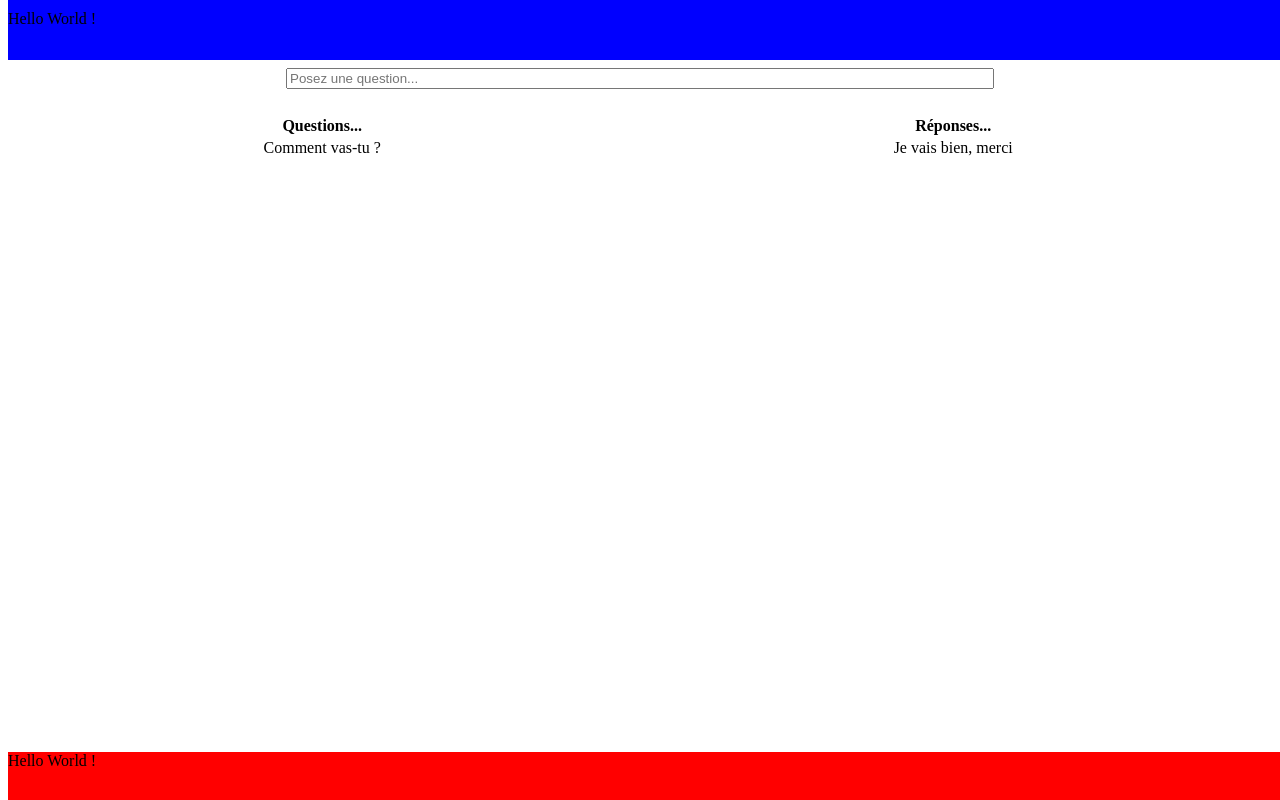
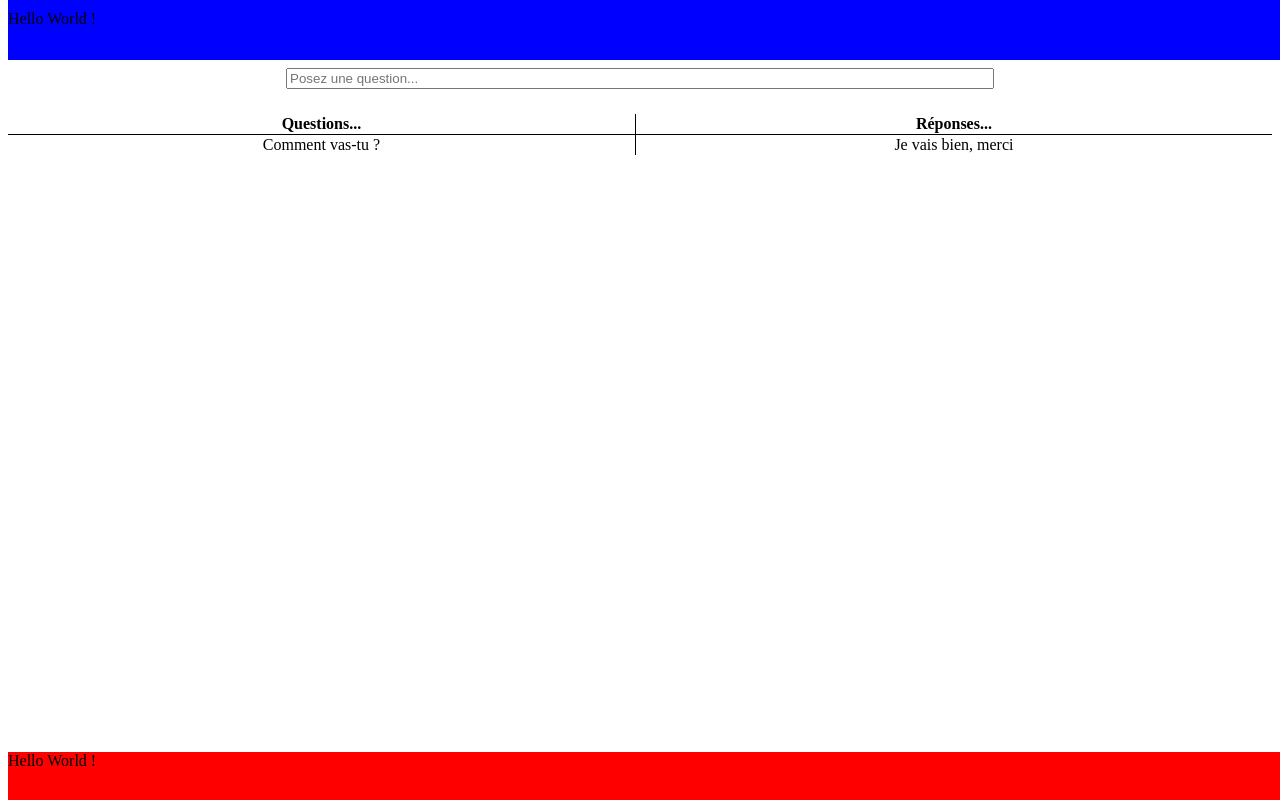
Before and after one commit to manhunter7-2/bot-L3-front, a website: page index.html in a window 1280 px wide. Drawn offline with Linux system fonts and the light colour scheme.

Commit message:
taleau ok

```diff
--- a/assets/css/styles.css
+++ b/assets/css/styles.css
@@ -1,6 +1,6 @@
-.header{
+.header {
     position: fixed;
-    margin:0;
+    margin: 0;
     top: 0;
     width: 100%;
     height: 2.5rem;
@@ -8,34 +8,69 @@
     padding: 10px 0;
 }
 
-.searchbar-container{
+.searchbar-container {
     display: flex;
     height: 250%;
     justify-content: center;
 }
 
-.input{
+.input {
     width: 700px;
 }
 
-.hist-table{
+.hist-table {
     margin-top: 2%;
     display: flex;
     justify-content: center;
     width: 100%;
 }
 
-.hist-table table{
+.hist-table table {
     width: 100%;
     justify-content: center;
     text-align: center;
 }
 
-/* .hist-table td{
-    justify-content: center;
+/* table{
+    border-collapse: collapse;
+}
+
+tr, td{
+
+    border: solid;
+    border-width: 2px;
 } */
 
-footer{
+
+table {
+    border-collapse: collapse;
+}
+
+table td,
+table th {
+    border: 1px solid black;
+}
+
+table tr:first-child th {
+    border-top: 0;
+}
+
+table tr:last-child td {
+    border-bottom: 0;
+}
+
+table tr td:first-child,
+table tr th:first-child {
+    border-left: 0;
+}
+
+table tr td:last-child,
+table tr th:last-child {
+    border-right: 0;
+}
+
+
+footer {
     position: fixed;
     bottom: 0;
     width: 100%;
@@ -43,7 +78,7 @@ footer{
     background-color: red;
 }
 
-body{
+body {
     padding-top: 60px;
     padding-bottom: 40px;
 }
```
Also changed, not shown: index.html (+6 -6 lines).
